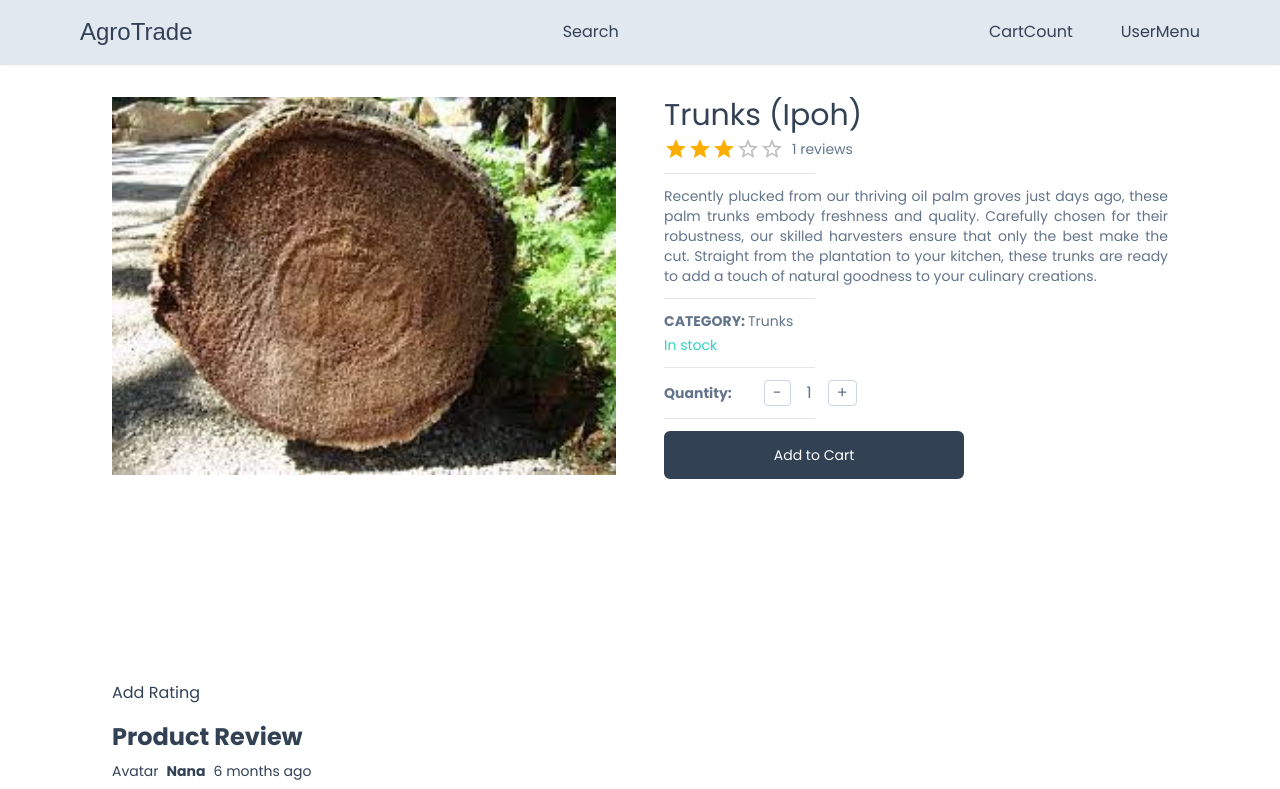
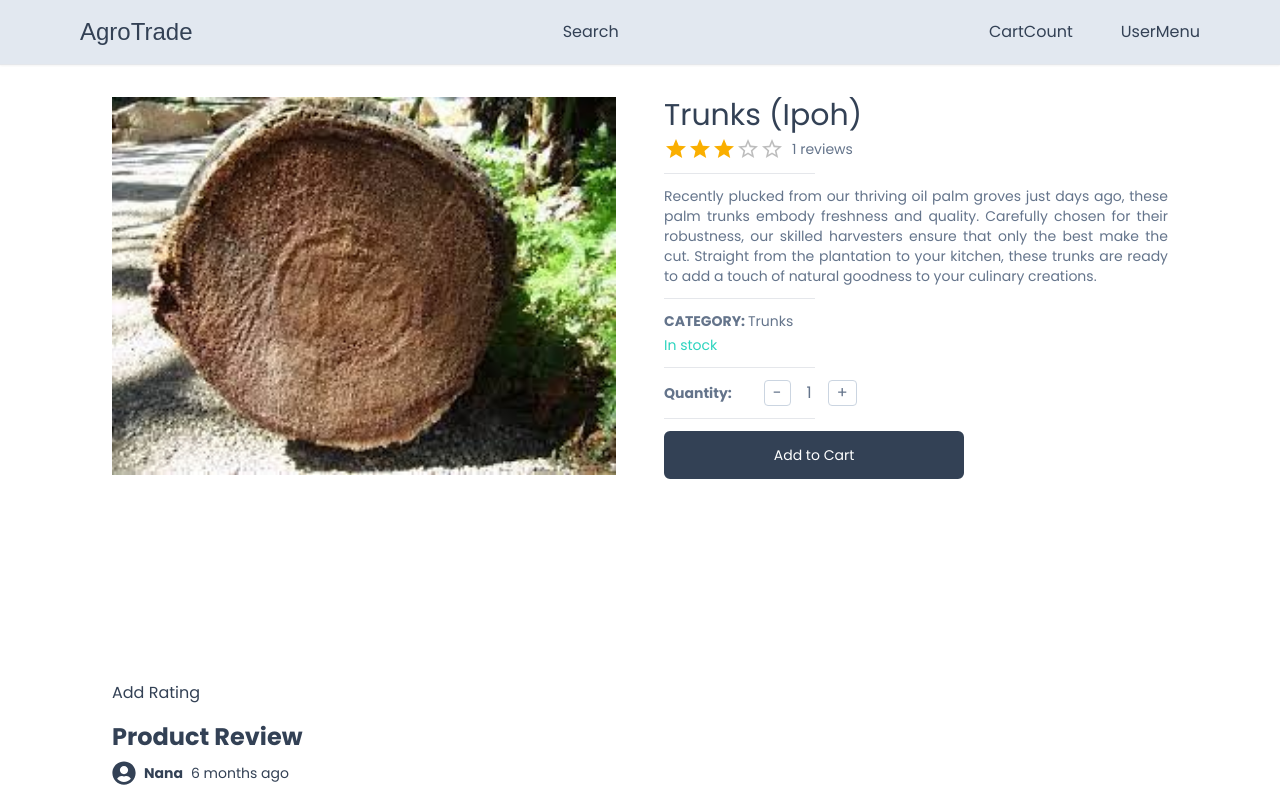
Before and after one commit to Angeline0210/TTP-AgroTrade, a Next.js app: page /product/1 in a window 1280 px wide. Shown: the top 789 px of the page. Built offline with nearby package versions, Linux system fonts and the light colour scheme; a web font is replaced by a local one.

Commit message:
added avatar icon at review

```diff
--- a/app/components/Avatar.tsx
+++ b/app/components/Avatar.tsx
@@ -0,0 +1,21 @@
+import Image from "next/image";
+import {FaUserCircle} from "react-icons/fa";
+
+interface AvatarProps{
+    src?:string | null | undefined
+}
+
+const Avatar:React.FC<AvatarProps> = ({src}) => {
+    if(src){
+        <Image
+        src={src}
+        alt="Avatar"
+        className="rounded-full"
+        height='30'
+        width='30'
+        />
+    }
+    return <FaUserCircle size={24} />;
+}
+
+export default Avatar;
--- a/app/product/[productId]/ListRating.tsx
+++ b/app/product/[productId]/ListRating.tsx
@@ -3,6 +3,7 @@
 import Heading from "@/app/components/Heading";
 import moment from "moment";
 import {Rating} from "@mui/material";
+import Avatar from "@/app/components/Avatar";
 
 interface ListRatingProps{
     product:any;
@@ -17,7 +18,7 @@ const ListRating:React.FC<ListRatingProps> = ({product})=> {
                 return (
                 <div key={review.id} className="max-w-300px">
                     <div className="flex gap-2 items-center">
-                        <div>Avatar</div>
+                        <Avatar />
                         <div className="font-semibold">{review?.user.name}</div>
                         <div className="font-light">{moment(review.createdDate).fromNow()}</div>
                     </div>
```
